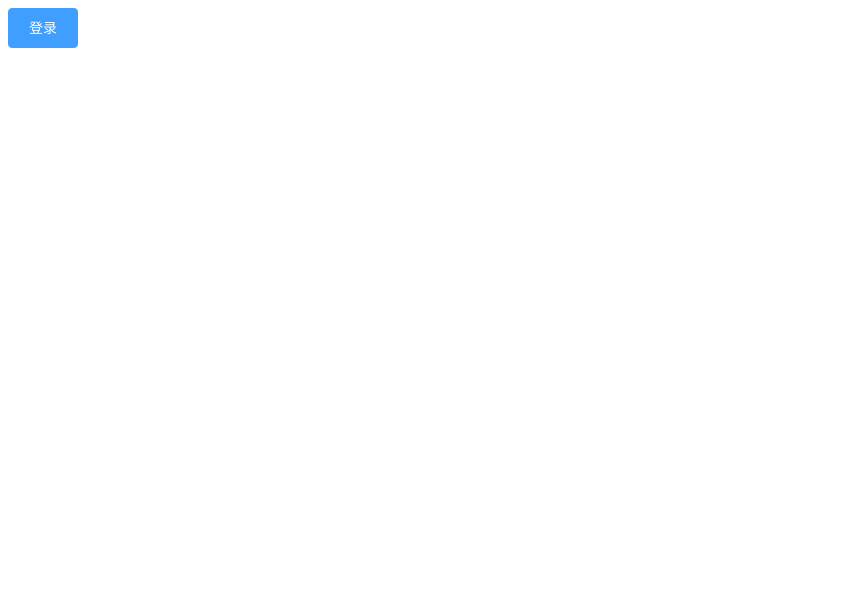
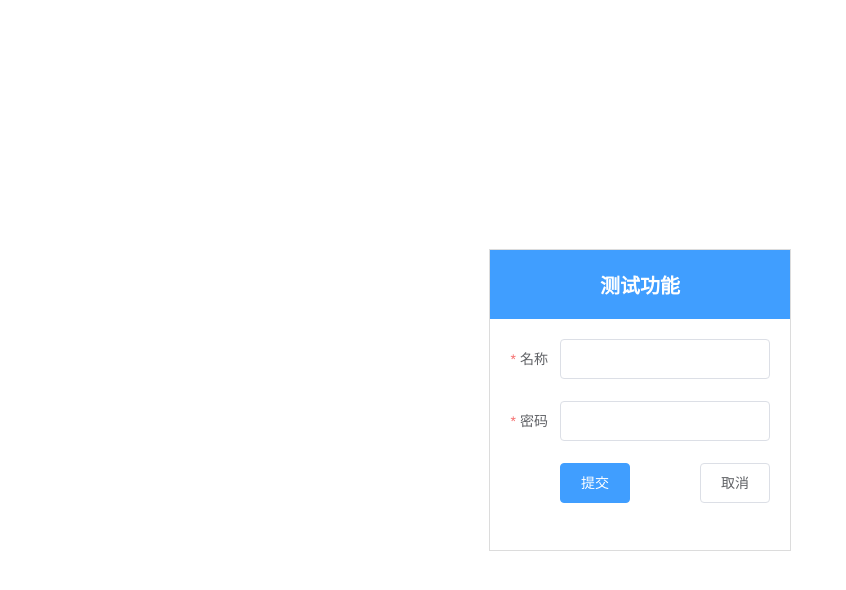
Before and after one commit to GggYHYL/feature-test, a Vue app: page /#/login in a window 1280 px wide. Shown: the top 590 px of the page, without its empty margins (0-846 px from the left). Built offline with nearby package versions, Linux system fonts and the light colour scheme.

Commit message:
登录也修改

```diff
--- a/src/views/login.vue
+++ b/src/views/login.vue
@@ -1,13 +1,89 @@
 <template>
     <div class="login-container">
-        <el-button type="primary">登录</el-button>
+        <div class="title">测试功能</div>
+        <el-form :model="ruleForm" :rules="rules" ref="ruleForm" label-width="50px">
+            <el-form-item
+                label="名称"
+                prop="name"
+            >
+                <el-input type="name" v-model="ruleForm.name"></el-input>
+            </el-form-item>
+            <el-form-item
+                label="密码"
+                prop="pwd"
+            >
+                <el-input type="pwd" v-model="ruleForm.pwd"></el-input>
+            </el-form-item>
+            <el-form-item class="clearfix">
+                <el-button type="primary" @click="submit('ruleForm')">提交</el-button>
+                <el-button class="cancel-btn" @click="cancel('ruleForm')">取消</el-button>
+            </el-form-item>
+        </el-form>
     </div>
 </template>
 <script>
+import {testApi} from "../request/api"
 export default {
-    name: 'Login'
+    name: 'Login',
+    data(){
+        return ({
+            ruleForm: {
+                name: '',
+                pwd: ''
+            },
+            rules: {
+                name:[{required: true,message:'请输入名称',trigger:'blur'}],
+                pwd:[{required: true,message:'请输入密码',trigger:'blur'}],
+            }
+        })
+    },
+    methods:{
+        submit(formName){
+            this.$refs[formName].validate((valid) => {
+                if(valid){
+                    console.log('111111111111');
+                    testApi()
+                }else {
+                    return null
+                }
+
+            })
+        },
+        cancel(formName){
+            this.$refs[formName].resetFields()
+        }
+    }
 }
 </script>
 <style lang="scss">
-
+    .login-container {
+        height: 300px;
+        width: 300px;
+        border: 1px solid #dcdcdc;
+        position: absolute;
+        margin: auto;
+        right: 0;
+        left: 0;
+        top:0;
+        bottom:0;
+    }
+    .title {
+        color:#fff;
+        font-size: 20px;
+        font-weight: bold;
+        text-align: center;
+        padding:20px 0;
+        background-color: #409EFF;
+    }
+    .clearfix {
+        display: block;
+        content: "";
+        clear: both;
+    }
+    .cancel-btn {
+        float: right;
+    }
+    .el-form {
+      padding: 20px;
+    }
 </style>
```
